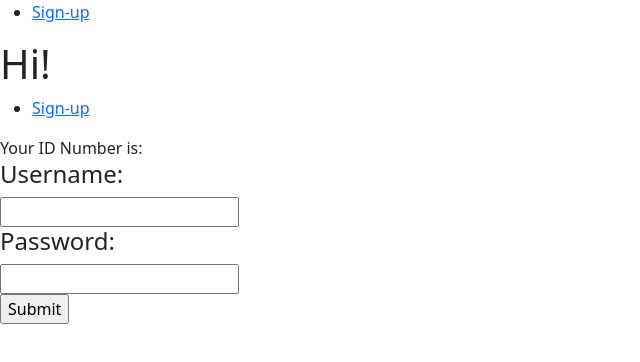
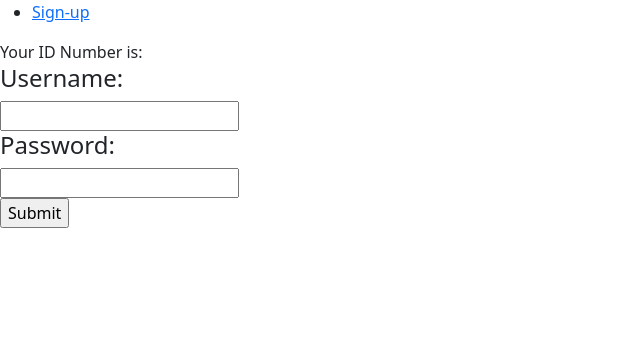
Before and after one commit to mapjohns/catching-up, a React (Create React App) app: page / in a window 1280 px wide. Shown: the top 362 px of the page, without its empty margins (0-640 px from the left). Built offline with nearby package versions, Linux system fonts and the light colour scheme.

Commit message:
Cleaned up and moved routes to app

```diff
--- a/src/index.js
+++ b/src/index.js
@@ -5,10 +5,7 @@ import 'bootstrap/dist/css/bootstrap.min.css';
 import { Provider } from 'react-redux';
 import { createStore, applyMiddleware } from "redux";
 import thunk from "redux-thunk";
-import { BrowserRouter as Router, Route } from "react-router-dom";
-import User from './components/users/User'
 import combinedReducer from './reducers/combinedReducer';
-import NavBar from './components/NavBar'
 
 
 const root = ReactDOM.createRoot(document.getElementById('root'));
@@ -17,11 +14,7 @@ const store = createStore(combinedReducer, applyMiddleware(thunk))
 root.render(
   <React.StrictMode>
     <Provider store={store}>
-    <Router>
-      <NavBar />
-      <Route exact path="/" component={User} />
       <App />
-    </Router>
     </Provider>
   </React.StrictMode>
 );
```
